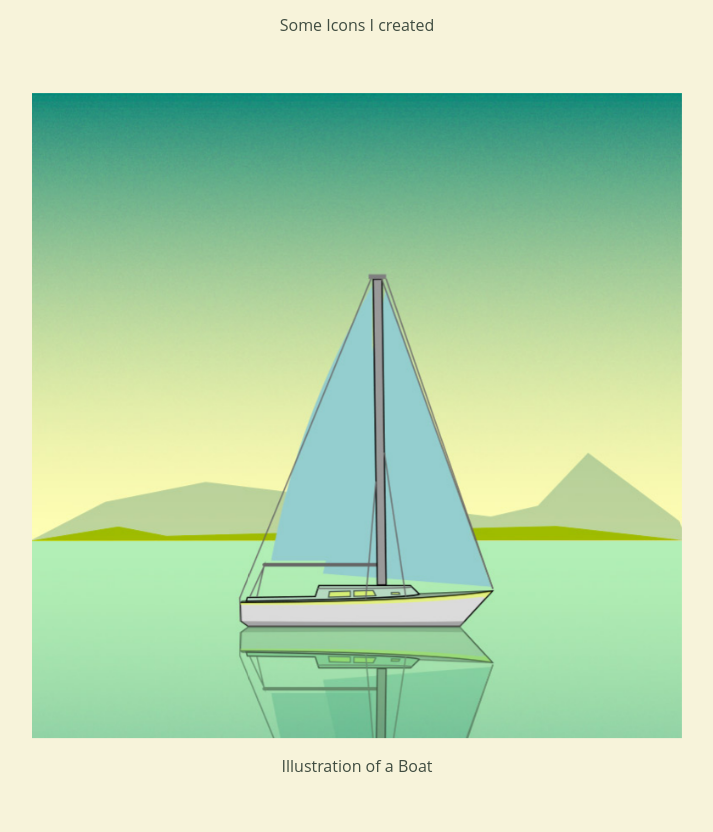
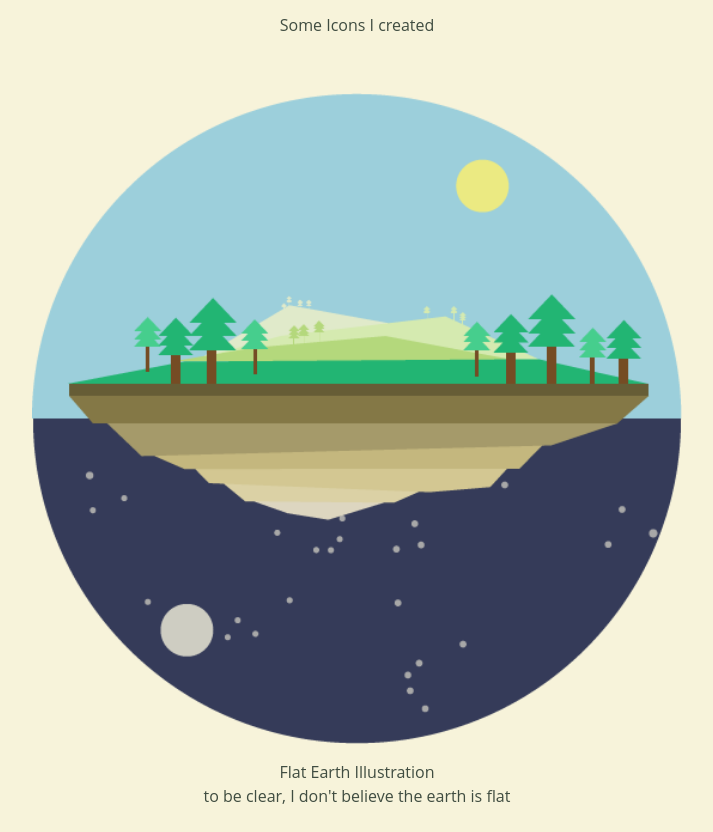
Before and after one commit to johnkmeas/main-portfolio, a website: page portfolio.html in a window 1280 px wide. Shown: the part 473-1305 px from the top of the page, without its empty margins (283-996 px from the left). Drawn offline with nearby package versions, Linux system fonts and the light colour scheme.

Commit message:
added flatearth pic

```diff
--- a/portfolio.html
+++ b/portfolio.html
@@ -22,8 +22,10 @@
       <div class="row">
         <div class="col s12"><img src="image/desktop-brown.jpg" padding="20px" width="650" class="responsive-img activator materialboxed">
           <p class="center-align">Some Icons I created</p></div>
+        <div class="col s12"><img src="image/flatearth.png" padding="20px" width="650" height="auto" class="responsive-img activator materialboxed">
+          <p class="center-align">Flat Earth Illustration <br>to be clear, I don't believe the earth is flat </p></div>
         <div class="col s12"><img src="image/boat.jpg" padding="20px" width="650" class="responsive-img activator materialboxed">
-          <p class="center-align">Illustration of a Boat</p></div>
+          <p class="center-align">Boat Illustration</p></div>
         <div class="col s12"><img src="image/digital-stencil.png" padding="20px" width="650" class="responsive-img activator materialboxed">
           <p class="center-align">1st Iteration of personal website</p></div>
         <div class="col s12"><img src="image/digital-stencil-2.png" padding="20px" width="650" class="responsive-img activator materialboxed">
```
Also changed, not shown: image/flatearth.png (added).
